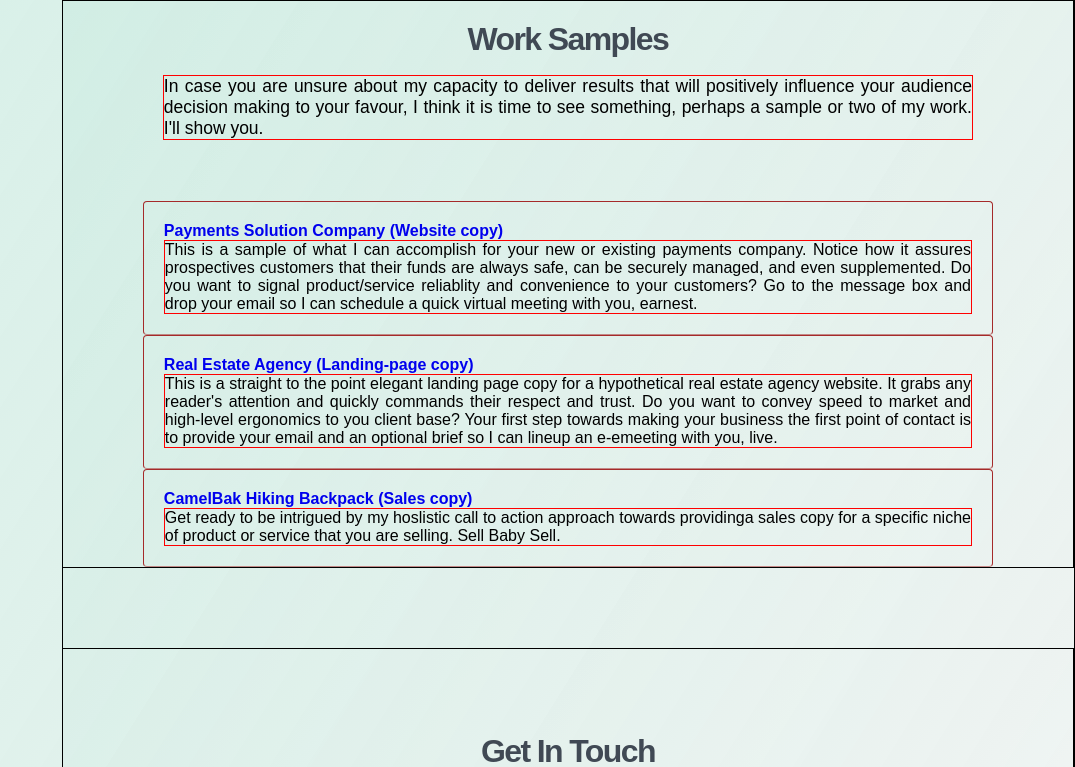
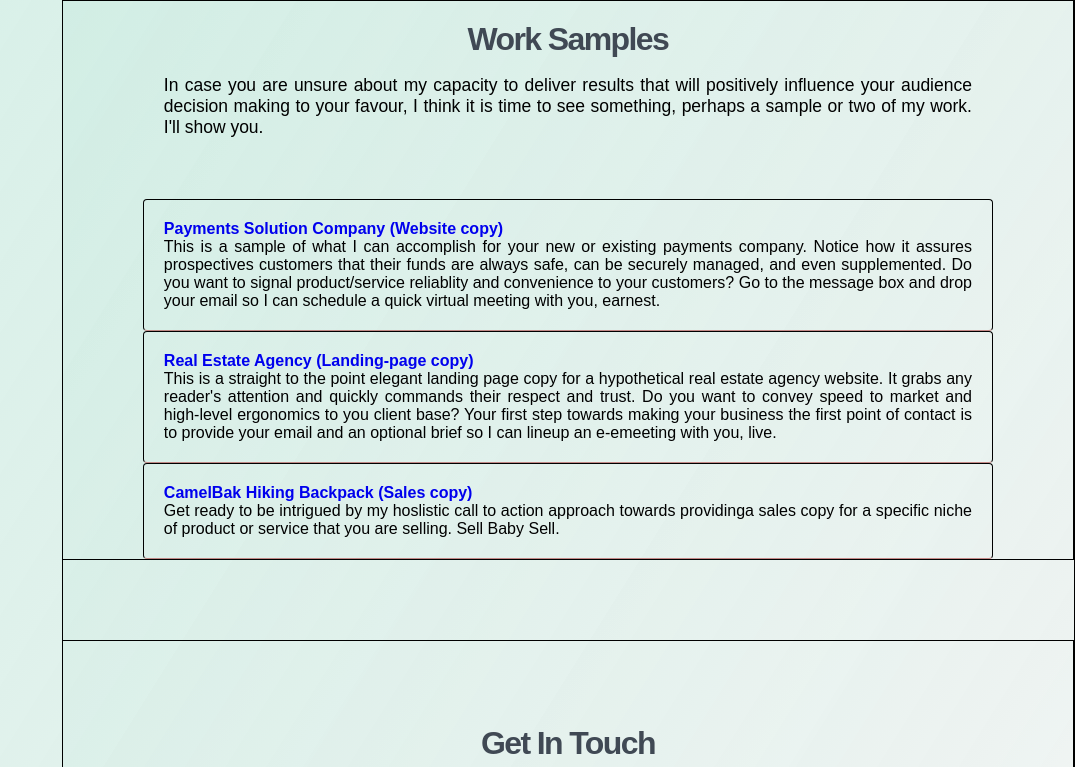
Before and after one commit to odapscopy/portfolio-page, a plain HTML site: page docs/index.html in a window 1280 px wide. Shown: the part 2212-2979 px from the top of the page, without its empty margins (205-1280 px from the left). Drawn offline with Linux system fonts and the light colour scheme.

Commit message:
Update index1.css
Quick CSS test update 2 to fix +x direction overflow

```diff
--- a/docs/index1.css
+++ b/docs/index1.css
@@ -759,14 +759,13 @@ main {
     }
 
     article {
-      border: 1px solid brown; /* remove later */
+      border: 1px solid black; /* change color */
       border-bottom: 1px solid rgba(165, 42, 42, 0.52); /* change color */
       border-radius: 4px;
-      width: 100%; /* new code */
       width: 80%;
-      display: flex; /* New code */
-      justify-content: center; /* New code */
-      align-items: center; /* New code */
+      /*display: flex;*/ /* New code */
+      /*justify-content: center;*/ /* New code */
+      /*align-items: center;*/ /* New code */
       text-align: justify;
       margin: auto;
       padding: 20px;
@@ -779,11 +778,11 @@ main {
     }
     .container-4 p {
       color: black;
-      border: 1px solid red; /* remove later */
+      /*border: 1px solid red;*/ /* remove later */
       /* New code */
-      @media (max-width: 30em) {
+      /*@media (max-width: 30em) {
         padding: 10px;
-      }
+      }*/
     }
 
 
```
